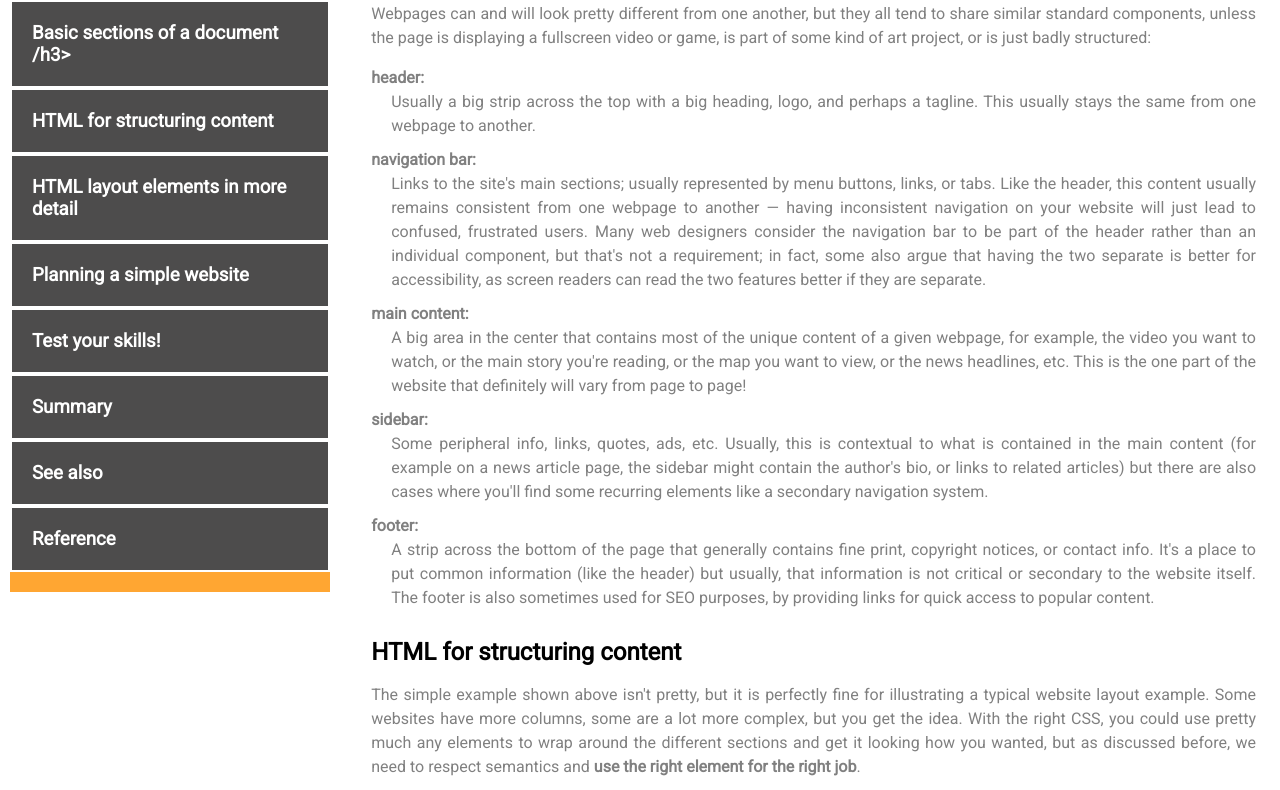
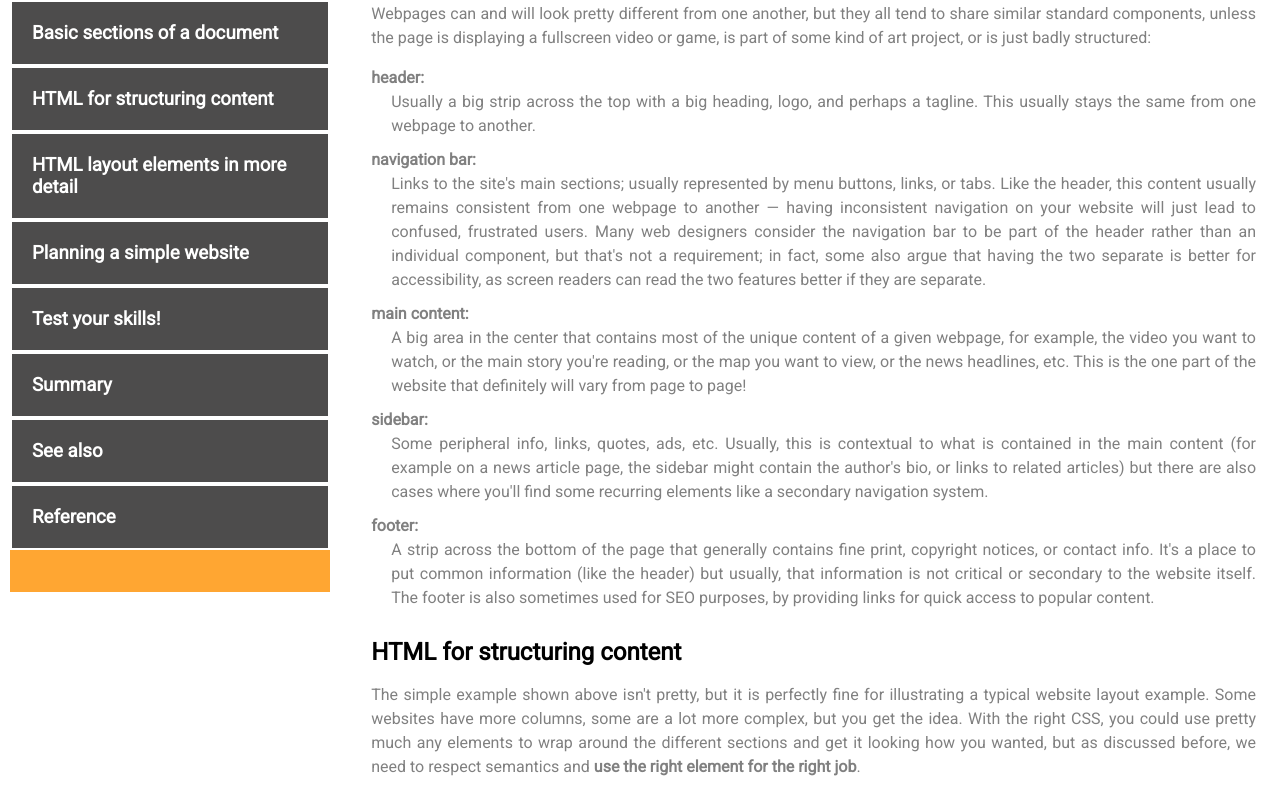
Before and after one commit to mariiasonina/fcc-projects, a plain HTML site: page web-design/technical-documentation-page/index.html in a window 1280 px wide. Shown: the part 206-996 px from the top of the page. Drawn offline with Linux system fonts and the light colour scheme.

Commit message:
WD: Close tag h3

```diff
--- a/web-design/technical-documentation-page/index.html
+++ b/web-design/technical-documentation-page/index.html
@@ -21,7 +21,7 @@
                         </h3>
                         <h3 class="navbar">
                             <a class="nav-link" href="#Basic_sections_of_a_document">Basic sections of a document</a>
-                            /h3>
+                        </h3>
                         <h3 class="navbar">
                             <a class="nav-link" href="#HTML_for_structuring_content">HTML for structuring content</a>
                         </h3>
```
